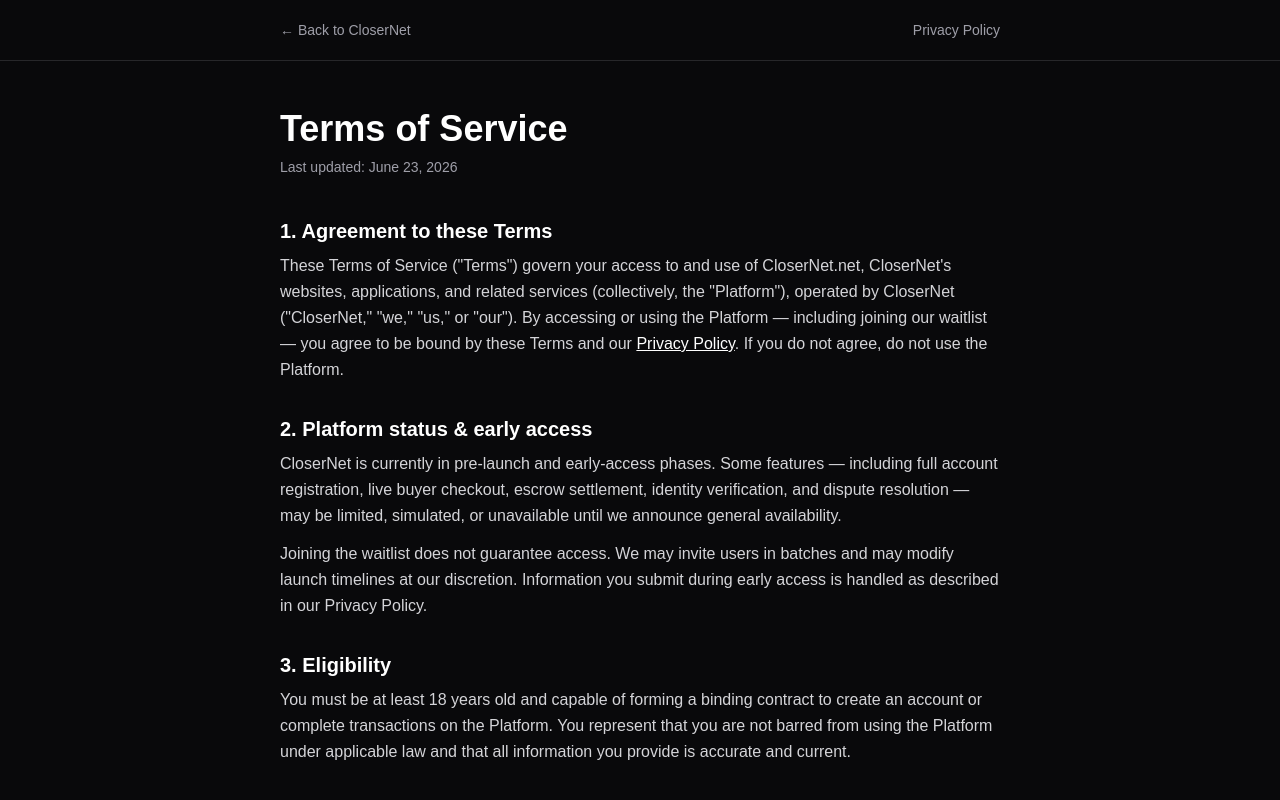
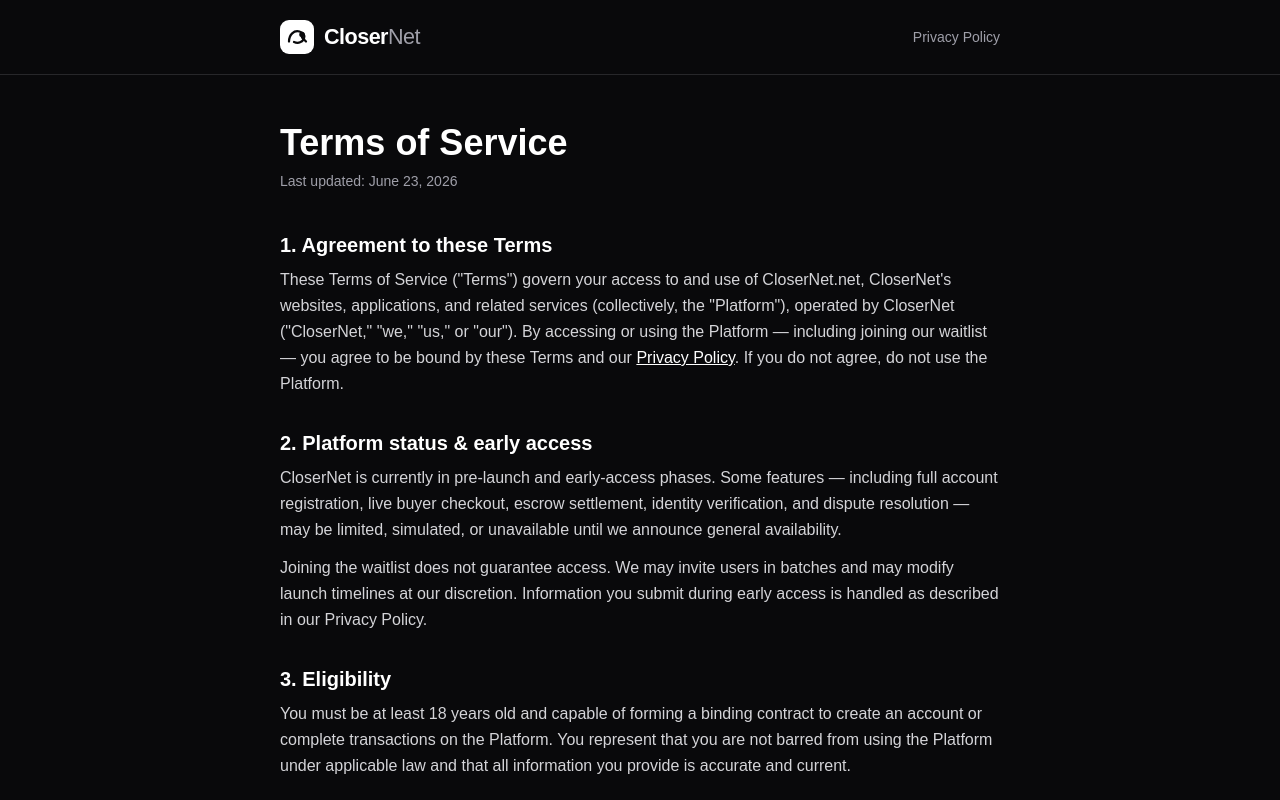
Before and after one commit to 50isLess/CloserNet, a Next.js app: page /terms in a window 1280 px wide. Shown: the top 800 px of the page. Built offline with nearby package versions, Linux system fonts and the light colour scheme; no server answers.

Commit message:
Polish CloserValue AI, FAQ, Mercari comparison, and wordmark logo

```diff
--- a/app/page.tsx
+++ b/app/page.tsx
@@ -2,6 +2,7 @@
 
 import Link from 'next/link';
 import { useState } from 'react';
+import { Logo } from '@/components/Logo';
 
 interface Listing {
   id: number;
@@ -144,7 +145,7 @@
     setAiResult({
       low,
       high,
-      message: `Prototype estimate only — uses sample category averages, not live market data. Illustrative range for ${category.toLowerCase()}: $${low} – $${high}.`
+      message: `Suggested range for ${category.toLowerCase()}: $${low} – $${high}.`
     });
   };
 
@@ -159,12 +160,7 @@
       {/* Navbar */}
       <nav className="border-b border-zinc-800 bg-zinc-950/80 backdrop-blur-md sticky top-0 z-50">
         <div className="max-w-6xl mx-auto px-6 py-5 flex justify-between items-center">
-          <div className="flex items-center gap-3">
-            <div className="w-8 h-8 bg-white rounded-full flex items-center justify-center">
-              <span className="text-black font-bold text-xl">C</span>
-            </div>
-            <div className="text-2xl font-semibold tracking-tight">CloserNet</div>
-          </div>
+          <Logo />
           <div className="flex items-center gap-6 text-sm">
             <a href="#how" className="hover:text-zinc-400">How it Works</a>
             <a href="#escrow" className="hover:text-zinc-400">Escrow</a>
@@ -366,15 +362,8 @@
       <section id="value" className="max-w-4xl mx-auto px-6 py-14 border-t border-zinc-800 bg-zinc-900">
         <div className="text-center mb-8">
           <h2 className="text-4xl font-semibold mb-3">CloserValue AI</h2>
-          <p className="text-zinc-300 max-w-lg mx-auto mb-4">
+          <p className="text-zinc-300 max-w-lg mx-auto">
             Enter your item title and category — we match it against sample averages to suggest a fair price range before you list.
-          </p>
-          <div className="inline-block px-4 py-1 bg-amber-900/40 border border-amber-700/50 text-amber-200 rounded-full text-sm mb-4">
-            Prototype — not connected to live pricing data
-          </div>
-          <p className="text-zinc-400 max-w-lg mx-auto">
-            A preview pricing helper that uses sample category averages to suggest a ballpark range.
-            It does not pull real-time comps — use it as a starting point, not a final price.
           </p>
         </div>
 
@@ -385,18 +374,20 @@
               {categories.filter(c => c !== "All").map(cat => <option key={cat} value={cat}>{cat}</option>)}
             </select>
             <button onClick={getCloserValue} className="w-full bg-white text-black py-3 rounded-full font-medium hover:bg-zinc-200">
-              Get Prototype Estimate
+              Get Estimate
             </button>
           </div>
 
           {aiResult && (
             <div className="mt-6 p-5 bg-zinc-900 border border-zinc-800 rounded-xl">
-              <div className="text-xs uppercase tracking-wide text-amber-400 mb-1">Prototype estimate only</div>
               <div className="text-3xl font-semibold mb-2">${aiResult.low} – ${aiResult.high}</div>
               <p className="text-sm text-zinc-400 mb-4">{aiResult.message}</p>
-              <button onClick={generateResearchPrompt} className="w-full py-2.5 border border-zinc-700 rounded-full text-sm hover:bg-zinc-800">
+              <button onClick={generateResearchPrompt} className="w-full py-2.5 border border-zinc-700 rounded-full text-sm hover:bg-zinc-800 mb-4">
                 Copy research prompt (optional)
               </button>
+              <p className="text-xs text-zinc-500 leading-relaxed">
+                * Uses sample category averages, not live market data. Verify with your own research before listing.
+              </p>
             </div>
           )}
         </div>
@@ -407,7 +398,7 @@
         <h2 className="text-4xl font-semibold text-center mb-4">Why Sellers Choose CloserNet</h2>
         <p className="text-center text-zinc-400 mb-12">See how we compare to the biggest alternatives.</p>
 
-        <div className="grid md:grid-cols-2 lg:grid-cols-4 gap-6">
+        <div className="grid sm:grid-cols-2 lg:grid-cols-3 xl:grid-cols-5 gap-6">
           <div className="bg-zinc-900 border border-zinc-700 rounded-2xl p-6">
             <h3 className="text-xl font-semibold mb-4 text-green-400">CloserNet</h3>
             <ul className="space-y-2 text-sm">
@@ -440,12 +431,12 @@
           </div>
 
           <div className="bg-zinc-900 border border-zinc-800 rounded-2xl p-6">
-            <h3 className="text-xl font-semibold mb-4">OfferUp</h3>
+            <h3 className="text-xl font-semibold mb-4">Mercari</h3>
             <ul className="space-y-2 text-sm text-zinc-400">
-              <li>Low fees but limited protection</li>
-              <li>Mostly local transactions</li>
-              <li>Weak buyer/seller safeguards</li>
-              <li>Basic shipping options</li>
+              <li>10%+ selling fee</li>
+              <li>No built-in escrow</li>
+              <li>Buyer protection varies by case</li>
+              <li>~90% payout to seller</li>
             </ul>
           </div>
         </div>
@@ -456,6 +447,10 @@
           Per{" "}
           <a href="https://www.ebay.com/help/selling/fees-credits-invoices/selling-fees?id=4822" className="underline hover:text-zinc-400" target="_blank" rel="noopener noreferrer">
             eBay&apos;s 2026 fee schedule
+          </a>
+          , June 2026. Mercari charges a 10% selling fee plus payment processing on item price and shipping per{" "}
+          <a href="https://www.mercari.com/us/help_center/article/160/" className="underline hover:text-zinc-400" target="_blank" rel="noopener noreferrer">
+            Mercari&apos;s fee policy
           </a>
           , June 2026.
         </p>
@@ -486,10 +481,11 @@
         <div className="space-y-6">
           {[
             ["How much does it cost to sell?", "About 5% total: 3% CloserNet platform fee + ~2% payment processing. See the fee breakdown above for examples."],
-            ["How do I get early access?", "Join the waitlist with your email at the top of this page. We'll notify you when seller accounts and checkout go live."],
+            ["How do I post an item?", "Seller accounts and checkout aren't live yet. Join the waitlist at the top of this page with your email — we'll invite early sellers when listing and escrow checkout launch."],
             ["How does escrow work?", "Buyer pays at checkout and funds are held by CloserNet — not the seller. The seller ships once payment is secured. Funds release to the seller after the buyer confirms delivery. See the How Escrow Works section above for the full flow."],
+            ["What happens if the buyer claims the item wasn't as described?", "Either party can open a dispute before funds are released. We may ask for photos, tracking, and messages from both sides, then decide on a full refund, partial refund, or release to the seller based on the evidence. Chargebacks opened outside this process may result in account suspension."],
             ["How are shipping rates calculated?", "Enter your item's weight and dimensions. We estimate rates from USPS, UPS, and FedEx using billable weight (actual vs dimensional)."],
-            ["What is CloserValue AI?", "A prototype tool using sample category averages — not live market data. Use it for a ballpark range and verify with your own research before listing."],
+            ["What is CloserValue AI?", "A pricing helper that uses sample category averages to suggest a ballpark range. Use it as a starting point and verify with your own research before listing."],
           ].map(([question, answer], i) => (
             <div key={i} className="border border-zinc-800 rounded-2xl p-6">
               <h4 className="font-semibold text-lg mb-2">{question}</h4>
--- a/app/privacy/page.tsx
+++ b/app/privacy/page.tsx
@@ -1,5 +1,6 @@
 import type { Metadata } from "next";
 import Link from "next/link";
+import { Logo } from "@/components/Logo";
 
 export const metadata: Metadata = {
   title: "Privacy Policy — CloserNet",
@@ -11,9 +12,7 @@
     <main className="min-h-screen bg-zinc-950 text-white">
       <nav className="border-b border-zinc-800">
         <div className="max-w-3xl mx-auto px-6 py-5 flex justify-between items-center">
-          <Link href="/" className="text-sm text-zinc-400 hover:text-white">
-            ← Back to CloserNet
-          </Link>
+          <Logo />
           <Link href="/terms" className="text-sm text-zinc-400 hover:text-white">
             Terms of Service
           </Link>
--- a/app/terms/page.tsx
+++ b/app/terms/page.tsx
@@ -1,5 +1,6 @@
 import type { Metadata } from "next";
 import Link from "next/link";
+import { Logo } from "@/components/Logo";
 
 export const metadata: Metadata = {
   title: "Terms of Service — CloserNet",
@@ -11,9 +12,7 @@
     <main className="min-h-screen bg-zinc-950 text-white">
       <nav className="border-b border-zinc-800">
         <div className="max-w-3xl mx-auto px-6 py-5 flex justify-between items-center">
-          <Link href="/" className="text-sm text-zinc-400 hover:text-white">
-            ← Back to CloserNet
-          </Link>
+          <Logo />
           <Link href="/privacy" className="text-sm text-zinc-400 hover:text-white">
             Privacy Policy
           </Link>
--- /dev/null
+++ b/components/Logo.tsx
@@ -0,0 +1,35 @@
+import Link from "next/link";
+
+export function Logo({ className = "" }: { className?: string }) {
+  return (
+    <Link href="/" className={`flex items-center gap-2.5 group ${className}`} aria-label="CloserNet home">
+      <svg
+        width="34"
+        height="34"
+        viewBox="0 0 34 34"
+        fill="none"
+        xmlns="http://www.w3.org/2000/svg"
+        className="shrink-0"
+        aria-hidden="true"
+      >
+        <rect width="34" height="34" rx="9" fill="white" />
+        <path
+          d="M9 21.5C9 14.5 14 10 19.5 11.5C23 12.5 25.5 15 24 18.5C22.5 22 18.5 24 14 22"
+          stroke="#09090b"
+          strokeWidth="2.25"
+          strokeLinecap="round"
+        />
+        <circle cx="22" cy="14.5" r="2.75" fill="#09090b" />
+        <path
+          d="M22 17.5L26 21.5"
+          stroke="#09090b"
+          strokeWidth="2.25"
+          strokeLinecap="round"
+        />
+      </svg>
+      <span className="text-[1.35rem] font-semibold tracking-tight leading-none">
+        Closer<span className="font-medium text-zinc-400 group-hover:text-zinc-300 transition-colors">Net</span>
+      </span>
+    </Link>
+  );
+}
```
